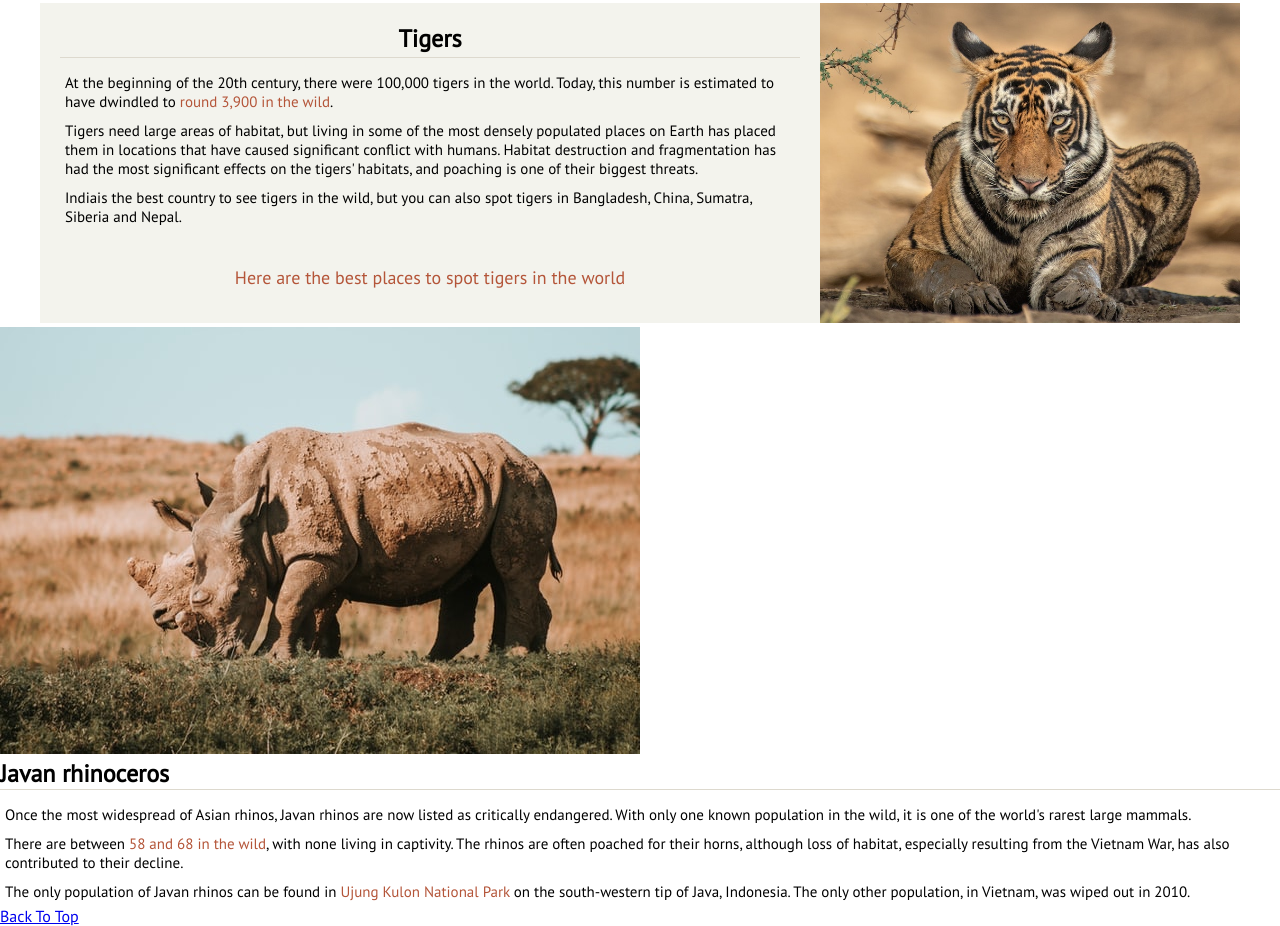
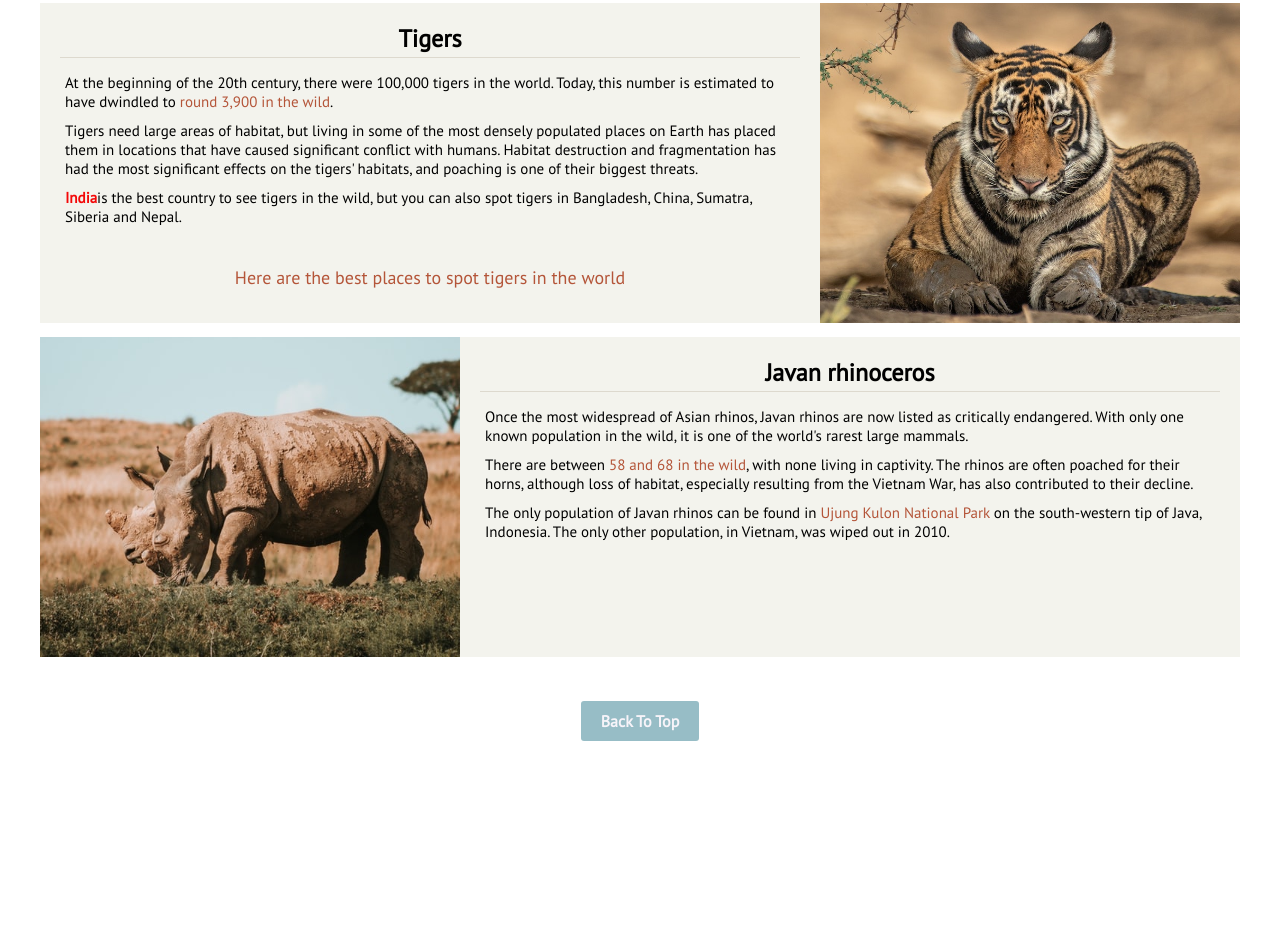
Before and after one commit to E-chen126/Assignment4, a plain HTML site: page index.html in a window 1280 px wide. Shown: the part 914-1840 px from the top of the page. After the commit the page ends 1695 px from the top, so only its background shows below. Drawn offline with Linux system fonts and the light colour scheme.

Commit message:
Added Main Part Styling

```diff
--- a/css/styles.css
+++ b/css/styles.css
@@ -120,7 +120,8 @@ Main Content Styling
 
 
 .elephants,
-.Tigers {
+.Tigers,
+.rhinoceros {
     display: flex;
     margin: 10px 40px 0px;
     justify-content: center;
@@ -128,7 +129,8 @@ Main Content Styling
 }
 
 
-.eimg {
+.eimg,
+.j-img {
     display: inline-block;
     float: left;
     position: relative;
@@ -137,14 +139,16 @@ Main Content Styling
 
 
 .ei,
-.ti {
+.ti,
+.ji {
     width: 420px;
     height: 320px;
     object-fit: cover;
 }
 
 .e-content,
-.t-content {
+.t-content,
+.j-content {
     float: left;
     background: #e8e8dd87;
     padding: 20px;
@@ -153,7 +157,8 @@ Main Content Styling
 }
 
 #title-1,
-#title-2 {
+#title-2,
+#title-3 {
     display: block;
     text-align: center;
     margin-bottom: 3px;
@@ -182,10 +187,6 @@ Link and Hover-effect
 
 
 ============================= */
-
-
-
-
 .elephants-link,
 .tiger-link {
     display: block;
@@ -222,3 +223,29 @@ Link and Hover-effect
     color: #5f2b1c;
     transition: .3s;
 }
+
+span.highlight {
+    font-weight: bold;
+    color: #f30808;
+}
+
+p.btn-skyblue {
+    text-align: center;
+    margin: 50px;
+}
+
+.btn-skyblue a {
+    background: #97bdc6;
+    color: #F7F4F9;
+    padding: 10px 20px;
+    font-weight: bold;
+    text-decoration: none;
+    border-radius: 3px;
+    transition: .3s;
+}
+
+.btn-skyblue a:hover{
+  color:#97bdc6;
+  background: #F7F4F9;
+  transition: .3s;
+}
--- a/index.html
+++ b/index.html
@@ -2,7 +2,7 @@
 <html lang="en" dir="ltr">
 <head>
   <meta charset="UTF-8">
-  <title>Meet 5 of the world's most endangered animals</title>
+  <title>Meet 3 of the world's most endangered animals</title>
 
 
   <!--Stylesheet------>
@@ -25,7 +25,7 @@
 
   <main>
     <div class="top-hero">
-      <h1 id="top">5 of the world most endangered animals</h1>
+      <h1 id="top">3 of the world most endangered animals</h1>
     </div>
 
     <section class="navigation-bar">
@@ -69,7 +69,7 @@
           <div class="text">
             <p>At the beginning of the 20th century, there were 100,000 tigers in the world. Today, this number is estimated to have dwindled to <a href="https://www.worldwildlife.org/species/tiger" target="_blank">round 3,900 in the wild</a>.</p>
             <p>Tigers need large areas of habitat, but living in some of the most densely populated places on Earth has placed them in locations that have caused significant conflict with humans. Habitat destruction and fragmentation has had the most significant effects on the tigers' habitats, and poaching is one of their biggest threats.</p>
-            <p><span class="em">India</span>is the best country to see tigers in the wild, but you can also spot tigers in Bangladesh, China, Sumatra, Siberia and Nepal. </p>
+            <p><span class="highlight">India</span>is the best country to see tigers in the wild, but you can also spot tigers in Bangladesh, China, Sumatra, Siberia and Nepal. </p>
           </div>
           <a class="tiger-link" href="https://www.wanderlust.co.uk/content/tiger-watching-top-spots-india-dynasties-david-attenborough/" target="_blank">Here are the best places to spot tigers in the world</a>
         </div>
@@ -77,9 +77,9 @@
 
       </div>
 
-      <div class="Javan rhinoceros">
+      <div class="rhinoceros">
         <div class="j-img">
-          <img src="images/rino.jpg" alt="Javan rhinoceros">
+          <img class="ji" src="images/rino.jpg" alt="Javan rhinoceros">
         </div>
 
         <div class="j-content">
```
